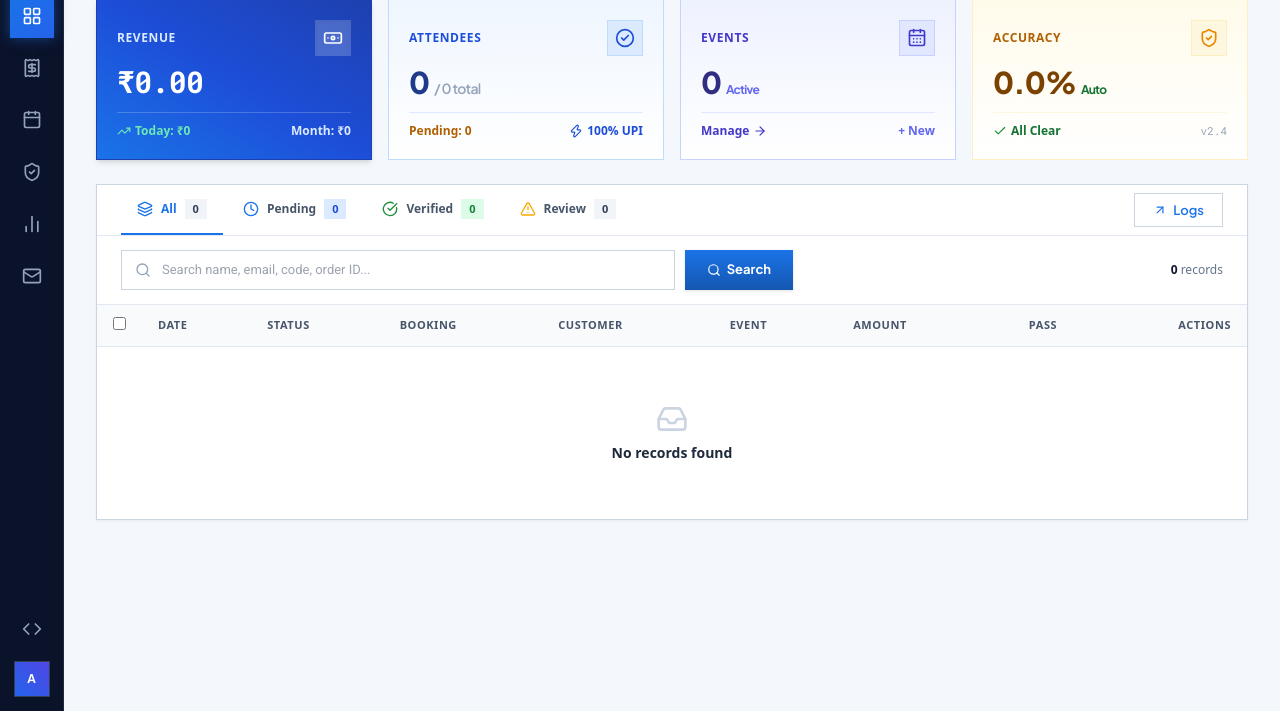
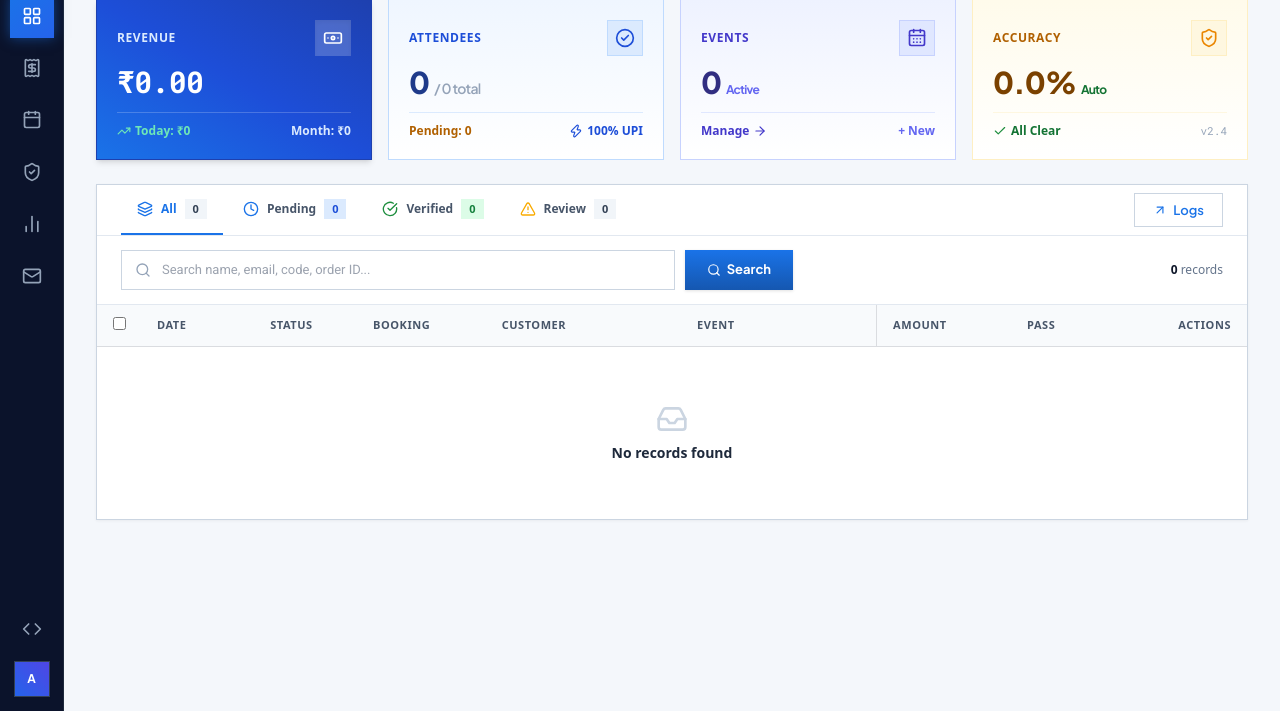
Before and after one commit to dinesh20073/rms, a Django app: page /dashboard/ in a window 1280 px wide. Shown: the part 89-800 px from the top of the page. Run offline with Django 5.2, Linux system fonts and the light colour scheme; data comes from the database, SQL or seed files in the repository; data that the repository does not hold is empty; some libraries are stand-ins or nearby versions.

Commit message:
Add internal table scroll with sticky header and frozen columns up to Event

```diff
--- a/templates/base.html
+++ b/templates/base.html
@@ -308,6 +308,56 @@
         ::-webkit-scrollbar { width: 6px; height: 6px; }
         ::-webkit-scrollbar-track { background: #f1f5f9; }
         ::-webkit-scrollbar-thumb { background: #cbd5e1; border-radius: 0px; }
+
+        /* Sticky & Freeze Table Utilities */
+        .table-scroll-container {
+            max-height: 520px;
+            overflow: auto;
+            position: relative;
+            background-color: #ffffff;
+            scrollbar-width: thin;
+            scrollbar-color: #cbd5e1 #f8fafc;
+        }
+        .table-scroll-container thead th {
+            position: sticky;
+            top: 0;
+            z-index: 20;
+            background-color: #f8fafc;
+            border-bottom: 1px solid #dadce0;
+        }
+        .table-freeze-col-1 { position: sticky; left: 0px; z-index: 10; width: 44px; min-width: 44px; max-width: 44px; }
+        .table-freeze-col-2 { position: sticky; left: 44px; z-index: 10; min-width: 110px; }
+        .table-freeze-col-3 { position: sticky; left: 154px; z-index: 10; min-width: 100px; }
+        .table-freeze-col-4 { position: sticky; left: 254px; z-index: 10; min-width: 125px; }
+        .table-freeze-col-5 { position: sticky; left: 379px; z-index: 10; min-width: 190px; }
+        .table-freeze-col-6 { position: sticky; left: 569px; z-index: 10; min-width: 190px; border-right: 1px solid #dadce0 !important; box-shadow: 3px 0 6px -2px rgba(0,0,0,0.08); }
+
+        thead th.table-freeze-col-1,
+        thead th.table-freeze-col-2,
+        thead th.table-freeze-col-3,
+        thead th.table-freeze-col-4,
+        thead th.table-freeze-col-5,
+        thead th.table-freeze-col-6 {
+            z-index: 30 !important;
+            background-color: #f8fafc !important;
+        }
+
+        tbody td.table-freeze-col-1,
+        tbody td.table-freeze-col-2,
+        tbody td.table-freeze-col-3,
+        tbody td.table-freeze-col-4,
+        tbody td.table-freeze-col-5,
+        tbody td.table-freeze-col-6 {
+            background-color: #ffffff;
+        }
+        tbody tr:hover td.table-freeze-col-1,
+        tbody tr:hover td.table-freeze-col-2,
+        tbody tr:hover td.table-freeze-col-3,
+        tbody tr:hover td.table-freeze-col-4,
+        tbody tr:hover td.table-freeze-col-5,
+        tbody tr:hover td.table-freeze-col-6 {
+            background-color: #f8fafc !important;
+        }
     </style>
     {% block extra_head %}{% endblock %}
 </head>
--- a/templates/dashboard/overview.html
+++ b/templates/dashboard/overview.html
@@ -167,41 +167,41 @@
             </div>
         </div>
 
-        <!-- Google Material Data Table -->
-        <div class="overflow-x-auto bg-white">
-            <table class="w-full text-left text-xs border-collapse min-w-[850px]">
-                <thead class="bg-[#f8fafc] border-b border-[#e2e8f0] text-slate-600 font-bold text-[11px] uppercase tracking-wider">
+        <!-- Google Material Data Table (Sticky Header & Freeze Columns up to Event) -->
+        <div class="table-scroll-container">
+            <table class="w-full text-left text-xs border-collapse min-w-[1050px]">
+                <thead class="bg-[#f8fafc] border-b border-[#dadce0] text-slate-600 font-bold text-[11px] uppercase tracking-wider">
                     <tr>
-                        <th class="py-3 px-4 w-10 text-center">
+                        <th class="py-3 px-4 text-center table-freeze-col-1">
                             <input type="checkbox" class="rounded border-slate-300 text-[#1a73e8] focus:ring-0 cursor-pointer">
                         </th>
-                        <th class="py-3 px-4">Date</th>
-                        <th class="py-3 px-4">Status</th>
-                        <th class="py-3 px-4">Booking</th>
-                        <th class="py-3 px-4">Customer</th>
-                        <th class="py-3 px-4">Event</th>
-                        <th class="py-3 px-4">Amount</th>
-                        <th class="py-3 px-4 text-center">Pass</th>
-                        <th class="py-3 px-4 text-right">Actions</th>
+                        <th class="py-3 px-4 table-freeze-col-2">Date</th>
+                        <th class="py-3 px-4 table-freeze-col-3">Status</th>
+                        <th class="py-3 px-4 table-freeze-col-4">Booking</th>
+                        <th class="py-3 px-4 table-freeze-col-5">Customer</th>
+                        <th class="py-3 px-4 table-freeze-col-6">Event</th>
+                        <th class="py-3 px-4 min-w-[100px]">Amount</th>
+                        <th class="py-3 px-4 text-center min-w-[120px]">Pass</th>
+                        <th class="py-3 px-4 text-right min-w-[140px]">Actions</th>
                     </tr>
                 </thead>
                 <tbody class="divide-y divide-[#f1f5f9] bg-white text-slate-800">
                     {% for reg in recent_registrations %}
                     <tr class="hover:bg-blue-50/40 transition duration-100 group">
 
-                        <!-- Checkbox -->
-                        <td class="py-3.5 px-4 text-center">
+                        <!-- Checkbox (Frozen) -->
+                        <td class="py-3.5 px-4 text-center table-freeze-col-1">
                             <input type="checkbox" class="rounded border-slate-300 text-[#1a73e8] focus:ring-0 cursor-pointer">
                         </td>
 
-                        <!-- Date / Time -->
-                        <td class="py-3.5 px-4 whitespace-nowrap">
+                        <!-- Date / Time (Frozen) -->
+                        <td class="py-3.5 px-4 whitespace-nowrap table-freeze-col-2">
                             <div class="font-bold text-slate-900">{{ reg.created_at|date:"d M Y" }}</div>
                             <div class="text-[11px] text-slate-400 font-mono mt-0.5">{{ reg.created_at|time:"H:i A" }}</div>
                         </td>
 
-                        <!-- Status Pill -->
-                        <td class="py-3.5 px-4 whitespace-nowrap">
+                        <!-- Status Pill (Frozen) -->
+                        <td class="py-3.5 px-4 whitespace-nowrap table-freeze-col-3">
                             {% if reg.status == 'COMPLETED' %}
                             <span class="pill-green">Verified</span>
                             {% elif reg.status == 'MANUAL_REVIEW' or reg.order.status == 'MANUAL_REVIEW' %}
@@ -213,40 +213,40 @@
                             {% endif %}
                         </td>
 
-                        <!-- Booking Code -->
-                        <td class="py-3.5 px-4 whitespace-nowrap font-mono font-bold text-[#1a73e8]">
+                        <!-- Booking Code (Frozen) -->
+                        <td class="py-3.5 px-4 whitespace-nowrap font-mono font-bold text-[#1a73e8] table-freeze-col-4">
                             <button onclick="copyToClipboard('{{ reg.registration_code }}', this)" class="hover:underline flex items-center gap-1 text-xs" title="Click to copy code">
                                 <span>{{ reg.registration_code }}</span>
                                 <i data-lucide="copy" class="w-3 h-3 opacity-40 group-hover:opacity-100 transition"></i>
                             </button>
                         </td>
 
-                        <!-- Customer Details -->
-                        <td class="py-3.5 px-4">
+                        <!-- Customer Details (Frozen) -->
+                        <td class="py-3.5 px-4 table-freeze-col-5">
                             <div class="flex items-center gap-2.5">
                                 <div class="w-7 h-7 rounded-full bg-gradient-to-tr from-[#1a73e8] to-[#3b82f6] text-white font-bold text-xs flex items-center justify-center font-display shrink-0 shadow-sm">
                                     {{ reg.customer.name|slice:":1" }}
                                 </div>
-                                <div>
-                                    <div class="font-bold text-slate-900">{{ reg.customer.name }}</div>
-                                    <div class="text-[11px] text-slate-500 font-medium">{{ reg.customer.email }}</div>
+                                <div class="truncate max-w-[140px]">
+                                    <div class="font-bold text-slate-900 truncate">{{ reg.customer.name }}</div>
+                                    <div class="text-[11px] text-slate-500 font-medium truncate">{{ reg.customer.email }}</div>
                                 </div>
                             </div>
                         </td>
 
-                        <!-- Event Title -->
-                        <td class="py-3.5 px-4 font-semibold text-slate-800">
-                            <a href="{% url 'dashboard-event-detail' reg.event.id %}" class="hover:text-[#1a73e8] hover:underline">
-                                {{ reg.event.title|truncatechars:26 }}
+                        <!-- Event Title (Frozen Till Here) -->
+                        <td class="py-3.5 px-4 font-semibold text-slate-800 table-freeze-col-6">
+                            <a href="{% url 'dashboard-event-detail' reg.event.id %}" class="hover:text-[#1a73e8] hover:underline block truncate max-w-[170px]" title="{{ reg.event.title }}">
+                                {{ reg.event.title }}
                             </a>
                         </td>
 
-                        <!-- Amount -->
+                        <!-- Amount (Scrollable) -->
                         <td class="py-3.5 px-4 font-mono font-extrabold text-slate-900 whitespace-nowrap">
                             ₹{{ reg.amount|floatformat:2 }}
                         </td>
 
-                        <!-- Pass Badge -->
+                        <!-- Pass Badge (Scrollable) -->
                         <td class="py-3.5 px-4 text-center whitespace-nowrap">
                             {% if reg.status == 'COMPLETED' and reg.attendee_pass %}
                             <a href="{% url 'attendee-badge' reg.attendee_pass.pass_code %}" target="_blank" class="inline-flex items-center gap-1 font-mono text-[11px] font-bold text-emerald-800 bg-emerald-50 hover:bg-emerald-100 border border-emerald-300 px-2.5 py-0.5 rounded-full transition shadow-2xs" title="Open QR Badge">
@@ -258,7 +258,7 @@
                             {% endif %}
                         </td>
 
-                        <!-- Actions -->
+                        <!-- Actions (Scrollable) -->
                         <td class="py-3.5 px-4 text-right whitespace-nowrap">
                             <div class="flex items-center justify-end gap-1.5">
                                 {% if reg.order and reg.status != 'COMPLETED' %}
```
Also changed, not shown: templates/dashboard/registrations/list.html (+25 -25 lines).
